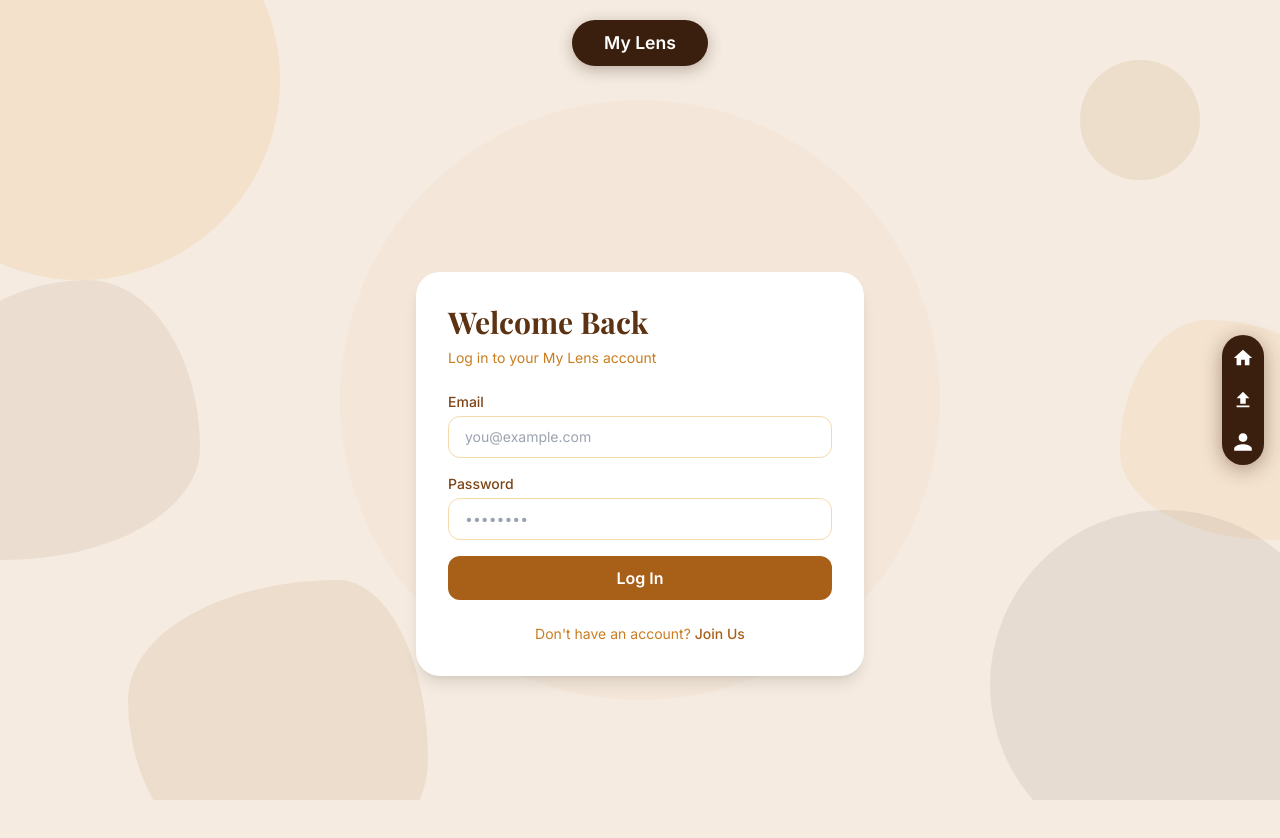
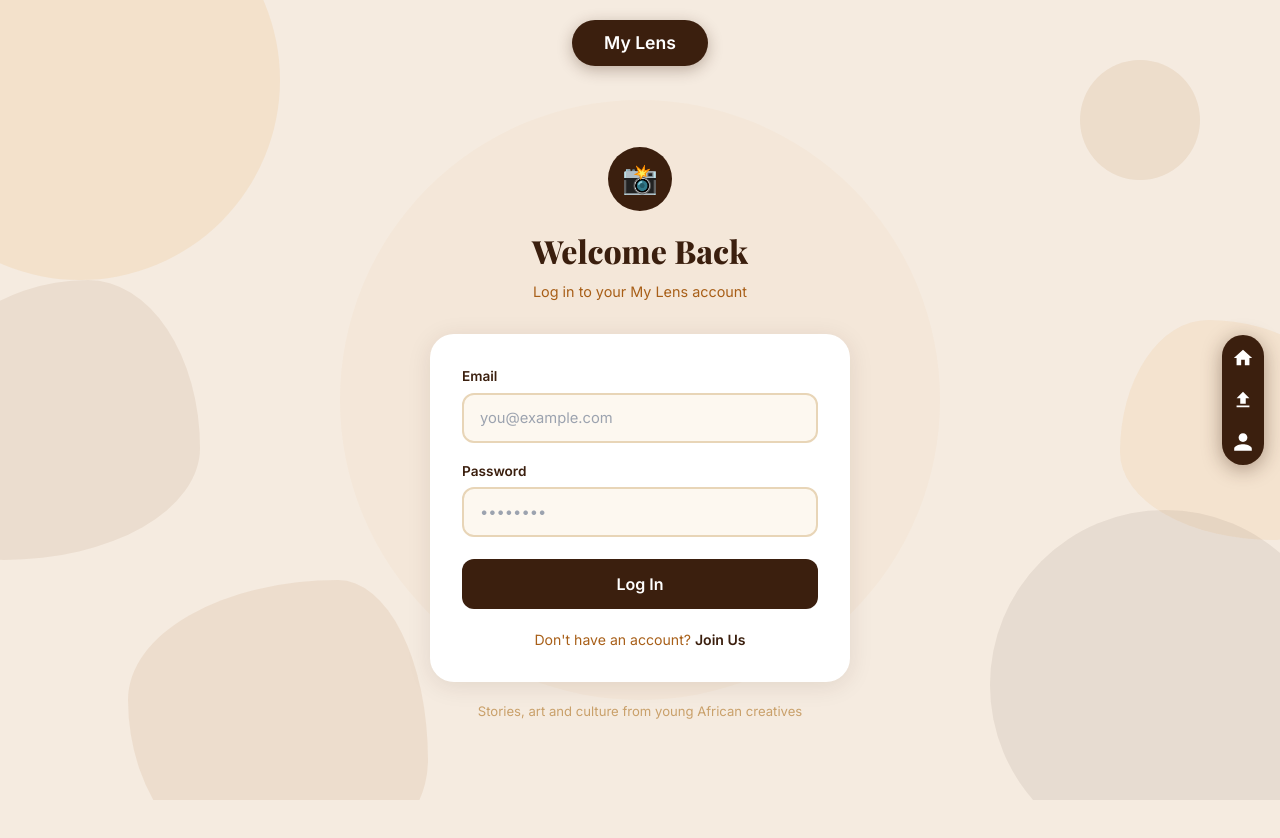
Before and after one commit to NkubaJr/Through_My_Lens, a React (Vite) app in the folder frontend/: page /login in a window 1280 px wide. Shown: the top 838 px of the page. After the commit the page ends 800 px from the top, so only its background shows below. Built offline with nearby package versions, Linux system fonts and the light colour scheme; no server answers; the HTML template or start-up script is replaced by a standard one.

Commit message:
fixed admin controls

```diff
--- a/frontend/src/components/Navbar.jsx
+++ b/frontend/src/components/Navbar.jsx
@@ -43,29 +43,42 @@ export default function Navbar() {
           zIndex: 1000, boxShadow: '0 4px 20px rgba(59,31,14,0.4)'
         }}
       >
+        {/* Home */}
         <Link to="/" title="Gallery" style={{ color: 'white', display: 'flex' }}>
           <svg xmlns="http://www.w3.org/2000/svg" width="22" height="22" fill="currentColor" viewBox="0 0 24 24">
             <path d="M10 20v-6h4v6h5v-8h3L12 3 2 12h3v8z"/>
           </svg>
         </Link>
+
+        {/* Upload */}
         <Link to="/upload" title="Upload" style={{ color: 'white', display: 'flex' }}>
           <svg xmlns="http://www.w3.org/2000/svg" width="22" height="22" fill="currentColor" viewBox="0 0 24 24">
             <path d="M9 16h6v-6h4l-7-7-7 7h4zm-4 2h14v2H5z"/>
           </svg>
         </Link>
+
+        {/* Profile */}
         <Link to={user ? "/profile" : "/login"} title="Profile" style={{ color: 'white', display: 'flex' }}>
           <svg xmlns="http://www.w3.org/2000/svg" width="22" height="22" fill="currentColor" viewBox="0 0 24 24">
             <path d="M12 12c2.7 0 4.8-2.1 4.8-4.8S14.7 2.4 12 2.4 7.2 4.5 7.2 7.2 9.3 12 12 12zm0 2.4c-3.2 0-9.6 1.6-9.6 4.8v2.4h19.2v-2.4c0-3.2-6.4-4.8-9.6-4.8z"/>
           </svg>
         </Link>
+
+        {/* Admin Panel — only for admin */}
+        {user && user.role === 'Admin' && (
+          <Link to="/admin" title="Admin Panel" style={{ color: '#e49a3a', display: 'flex' }}>
+            <svg xmlns="http://www.w3.org/2000/svg" width="22" height="22" fill="currentColor" viewBox="0 0 24 24">
+              <path d="M12 1L3 5v6c0 5.55 3.84 10.74 9 12 5.16-1.26 9-6.45 9-12V5l-9-4zm0 4l5 2.18V11c0 3.5-2.33 6.79-5 7.93-2.67-1.14-5-4.43-5-7.93V7.18L12 5z"/>
+            </svg>
+          </Link>
+        )}
+
+        {/* Logout */}
         {user && (
           <button
             onClick={handleLogout}
             title="Logout"
-            style={{
-              color: 'white', background: 'none',
-              border: 'none', cursor: 'pointer', display: 'flex'
-            }}
+            style={{ color: 'white', background: 'none', border: 'none', cursor: 'pointer', display: 'flex' }}
           >
             <svg xmlns="http://www.w3.org/2000/svg" width="22" height="22" fill="currentColor" viewBox="0 0 24 24">
               <path d="M17 7l-1.4 1.4 2.6 2.6H9v2h9.2l-2.6 2.6L17 17l5-5-5-5zM5 5h7V3H5C3.9 3 3 3.9 3 5v14c0 1.1.9 2 2 2h7v-2H5V5z"/>
@@ -74,7 +87,7 @@ export default function Navbar() {
         )}
       </div>
 
-      {/* Bottom nav bar — mobile */}
+      {/* Bottom nav — mobile */}
       <div
         className="mobile-nav"
         style={{
@@ -104,6 +117,14 @@ export default function Navbar() {
             </svg>
             Profile
           </Link>
+          {user && user.role === 'Admin' && (
+            <Link to="/admin" style={{ color: '#e49a3a', display: 'flex', flexDirection: 'column', alignItems: 'center', gap: '2px', textDecoration: 'none', fontSize: '0.65rem' }}>
+              <svg xmlns="http://www.w3.org/2000/svg" width="22" height="22" fill="currentColor" viewBox="0 0 24 24">
+                <path d="M12 1L3 5v6c0 5.55 3.84 10.74 9 12 5.16-1.26 9-6.45 9-12V5l-9-4zm0 4l5 2.18V11c0 3.5-2.33 6.79-5 7.93-2.67-1.14-5-4.43-5-7.93V7.18L12 5z"/>
+              </svg>
+              Admin
+            </Link>
+          )}
           {user && (
             <button
               onClick={handleLogout}
--- a/frontend/src/pages/Login.jsx
+++ b/frontend/src/pages/Login.jsx
@@ -2,7 +2,8 @@ import { useState } from 'react';
 import { Link, useNavigate } from 'react-router-dom';
 import axios from 'axios';
 import toast from 'react-hot-toast';
-import { useAuth } from '../context/AuthContext';
+import { useAuth } from '../context/AuthContext.jsx';
+import API_BASE from '../config.js';
 
 export default function Login() {
   const navigate = useNavigate();
@@ -18,10 +19,14 @@ export default function Login() {
     e.preventDefault();
     setLoading(true);
     try {
-      const res = await axios.post('http://localhost:5000/api/auth/login', form);
+      const res = await axios.post(`${API_BASE}/api/auth/login`, form);
       login(res.data.user, res.data.token);
-      toast.success(`Welcome back, ${res.data.user.username}!`);
+      toast.success('Welcome back, ' + res.data.user.username + '!');
+      if (res.data.user.role === 'Admin') {
+        navigate('/admin');
+      } else {
         navigate('/');
+      }
     } catch (err) {
       toast.error(err.response?.data?.error || 'Login failed');
     } finally {
@@ -30,50 +35,56 @@ export default function Login() {
   };
 
   return (
-    <div className="min-h-screen flex items-center justify-center px-4">
-      <div className="bg-white rounded-3xl shadow-lg p-8 w-full max-w-md">
-        <h2 className="text-3xl font-bold text-earth-800 mb-2">Welcome Back</h2>
-        <p className="text-earth-500 text-sm mb-6">Log in to your My Lens account</p>
-
-        <div className="space-y-4">
-          <div>
-            <label className="block text-sm font-medium text-earth-700 mb-1">Email</label>
-            <input
-              type="email"
-              name="email"
-              value={form.email}
-              onChange={handleChange}
-              placeholder="you@example.com"
-              className="w-full border border-earth-200 rounded-xl px-4 py-2.5 text-sm focus:outline-none focus:ring-2 focus:ring-earth-400"
-            />
+    <div style={{ minHeight: '90vh', display: 'flex', alignItems: 'center', justifyContent: 'center', padding: '24px' }}>
+      <div style={{ width: '100%', maxWidth: '420px' }}>
+        <div style={{ textAlign: 'center', marginBottom: '32px' }}>
+          <div style={{
+            width: '64px', height: '64px', borderRadius: '50%',
+            backgroundColor: '#3b1f0e',
+            display: 'flex', alignItems: 'center', justifyContent: 'center',
+            margin: '0 auto 16px', fontSize: '1.8rem'
+          }}>📸</div>
+          <h2 style={{ fontFamily: 'Playfair Display, serif', fontSize: '2rem', fontWeight: '800', color: '#3b1f0e', marginBottom: '6px' }}>
+            Welcome Back
+          </h2>
+          <p style={{ color: '#a85f18', fontSize: '0.9rem' }}>Log in to your My Lens account</p>
         </div>
 
+        <div style={{ backgroundColor: 'white', borderRadius: '24px', padding: '32px', boxShadow: '0 4px 24px rgba(59,31,14,0.1)' }}>
+          <div style={{ display: 'flex', flexDirection: 'column', gap: '18px' }}>
             <div>
-            <label className="block text-sm font-medium text-earth-700 mb-1">Password</label>
-            <input
-              type="password"
-              name="password"
-              value={form.password}
-              onChange={handleChange}
-              placeholder="••••••••"
-              className="w-full border border-earth-200 rounded-xl px-4 py-2.5 text-sm focus:outline-none focus:ring-2 focus:ring-earth-400"
-            />
+              <label style={labelStyle}>Email</label>
+              <input type="email" name="email" value={form.email} onChange={handleChange} placeholder="you@example.com" style={inputStyle} />
             </div>
-
+            <div>
+              <label style={labelStyle}>Password</label>
+              <input type="password" name="password" value={form.password} onChange={handleChange} placeholder="••••••••" style={inputStyle} />
+            </div>
             <button
-            onClick={handleSubmit}
-            disabled={loading}
-            className="w-full bg-earth-600 hover:bg-earth-500 text-white font-semibold py-2.5 rounded-xl transition disabled:opacity-50"
+              onClick={handleSubmit} disabled={loading}
+              style={{
+                width: '100%', padding: '13px',
+                backgroundColor: loading ? '#c9a06a' : '#3b1f0e',
+                color: 'white', border: 'none', borderRadius: '12px',
+                fontSize: '1rem', fontWeight: '700',
+                cursor: loading ? 'not-allowed' : 'pointer', marginTop: '4px'
+              }}
             >
               {loading ? 'Logging in...' : 'Log In'}
             </button>
           </div>
-
-        <p className="text-center text-sm text-earth-500 mt-6">
+          <p style={{ textAlign: 'center', fontSize: '0.88rem', color: '#a85f18', marginTop: '20px' }}>
             Don't have an account?{' '}
-          <Link to="/register" className="text-earth-600 font-medium hover:underline">Join Us</Link>
+            <Link to="/register" style={{ color: '#3b1f0e', fontWeight: '700', textDecoration: 'none' }}>Join Us</Link>
+          </p>
+        </div>
+        <p style={{ textAlign: 'center', color: '#c9a06a', fontSize: '0.82rem', marginTop: '20px' }}>
+          Stories, art and culture from young African creatives
         </p>
       </div>
     </div>
   );
 }
+
+const labelStyle = { display: 'block', fontSize: '0.85rem', fontWeight: '600', color: '#3b1f0e', marginBottom: '6px' };
+const inputStyle = { width: '100%', padding: '12px 16px', border: '2px solid #e8d5b7', borderRadius: '12px', fontSize: '0.92rem', color: '#3b1f0e', outline: 'none', boxSizing: 'border-box', backgroundColor: '#fdf8f0', fontFamily: 'inherit' };
```
Also changed, not shown: frontend/src/pages/Admin.jsx (+65 -14 lines). Lines whose indentation alone changed are shown as unchanged.
